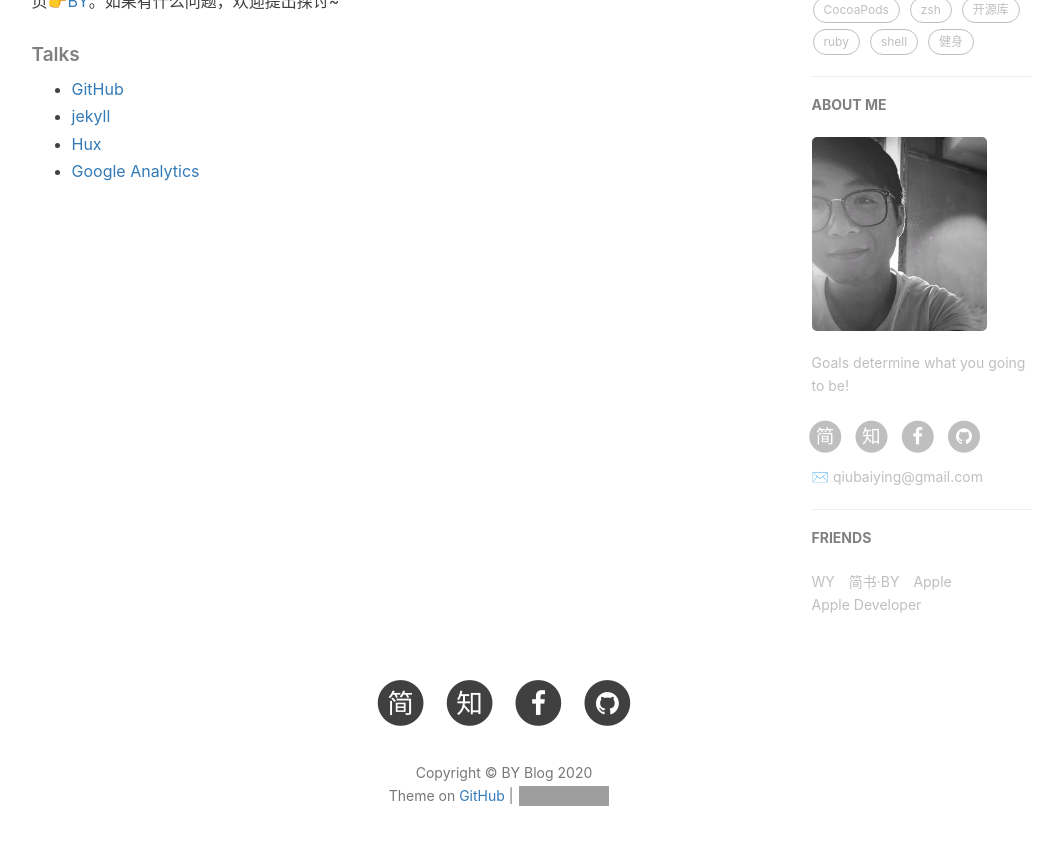
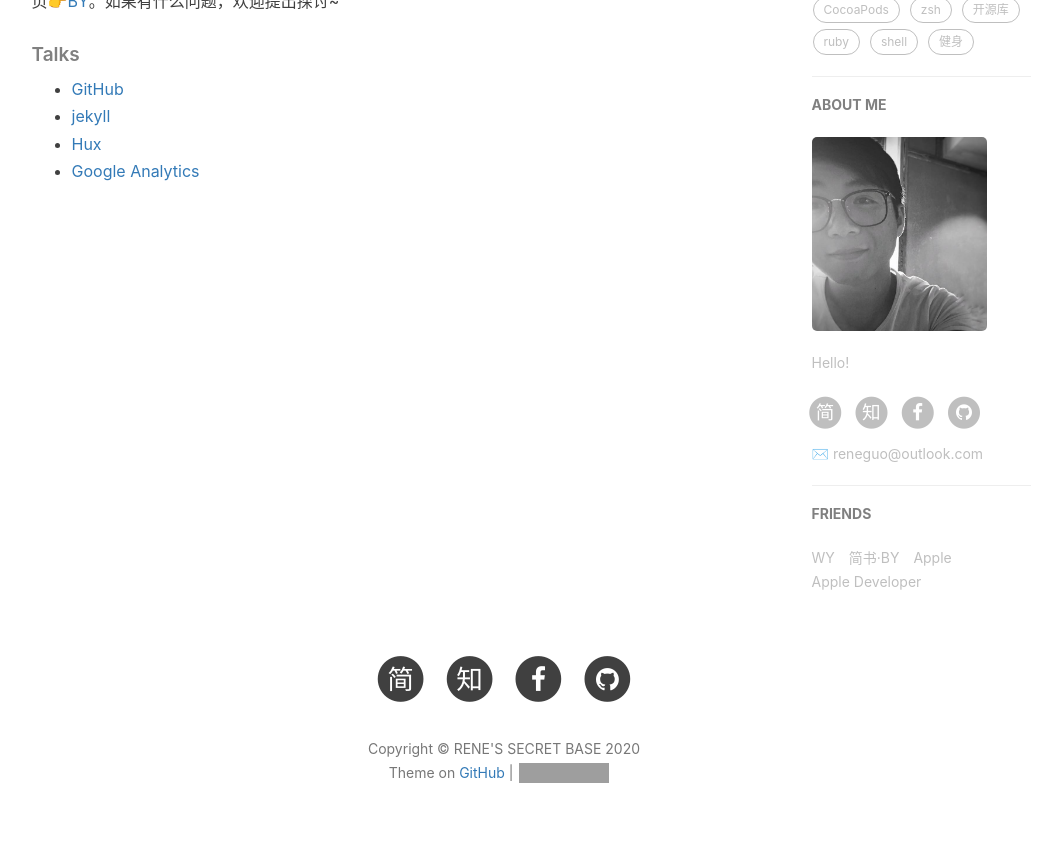
Before and after one commit to ReneGuo/ReneGuo.github.io, a Jekyll site: the page built from about.html, in a window 1280 px wide and 900 px high, scrolled down 713 px. Shown: the top 845 px of the window, without its empty margins (136-1192 px from the left). Built offline with Jekyll 4.4.1, drawn with Linux system fonts in a browser that asks for light colours; nearby versions of some CDN libraries; comment, search, counter and statistics services are not loaded; some of the changed lines change nothing that is shown; some of the changed text lies outside the part shown; grey boxes are pictures that could not be loaded.

Commit message:
basic settings

```diff
--- a/_config.yml
+++ b/_config.yml
@@ -1,48 +1,38 @@
 # Site settings
-title: BY Blog
-SEOTitle: 柏荧的博客 | BY Blog
+title: RENE'S SECRET BASE
+SEOTitle: RENE's Blog
 header-img: img/post-bg-desk.jpg
-email: qiubaiying@gmail.com
-description: "Every failure is leading towards success."
-keyword: "BY, BY Blog, 柏荧的博客, qiubaiying, 邱柏荧, iOS, Apple, iPhone"
-url: "http://qiubaiying.github.io"          # your host, for absolute URL
-baseurl: ""      # for example, '/blog' if your blog hosted on 'host/blog'
-github_repo: "https://github.com/qiubaiying/qiubaiying.github.io.git" # you code repository
+email: reneguo@outlook.com
+description: "Anything about me"
+keyword: "RENE, Rene, Rene Guo, RENE Blog, GJX, 郭嘉轩"
+url: "http://reneguo.github.io" # your host, for absolute URL
+baseurl: "" # for example, '/blog' if your blog hosted on 'host/blog'
+github_repo: "https://github.com/ReneGuo/ReneGuo.github.io.git" # you code repository
 
 # Sidebar settings
-sidebar: true                           # whether or not using Sidebar.
-sidebar-about-description: "Goals determine what you going to be!"
-sidebar-avatar: /img/about-BY-gentle.jpg      # use absolute URL, seeing it's used in both `/` and `/about/`
-
-
+sidebar: true # whether or not using Sidebar.
+sidebar-about-description: "Hello!"
+sidebar-avatar: /img/about-BY-gentle.jpg # use absolute URL, seeing it's used in both `/` and `/about/`
 
 # SNS settings
 RSS: false
 # weibo_username:     qiubaiying
-zhihu_username:     qiubaiying
-github_username:    qiubaiying
-facebook_username:  baiying.qiu.7
-jianshu_username:   e71990ada2fd
+zhihu_username: qiubaiying
+github_username: qiubaiying
+facebook_username: baiying.qiu.7
+jianshu_username: e71990ada2fd
 #twitter_username:   qiubaiying
-
-
-
 
 # Build settings
 # from 2016, 'pygments' is unsupported on GitHub Pages. Use 'rouge' for highlighting instead.
 permalink: pretty
 paginate: 10
-exclude: ["less","node_modules","Gruntfile.js","package.json","README.md"]
-anchorjs: true                          # if you want to customize anchor. check out line:181 of `post.html`
-
-
+exclude: ["less", "node_modules", "Gruntfile.js", "package.json", "README.md"]
+anchorjs: true # if you want to customize anchor. check out line:181 of `post.html`
 
 # Gems
 # from PR#40, to support local preview for Jekyll 3.0
 gems: [jekyll-paginate]
-
-
-
 
 # Markdown settings
 # replace redcarpet to kramdown,
@@ -51,9 +41,7 @@ gems: [jekyll-paginate]
 markdown: kramdown
 highlighter: rouge
 kramdown:
-  input: GFM                            # use Github Flavored Markdown !important
-
-
+  input: GFM # use Github Flavored Markdown !important
 
 # 评论系统
 # Disqus（https://disqus.com/）
@@ -61,54 +49,37 @@ kramdown:
 
 # Gitalk
 gitalk:
-  enable: true    #是否开启Gitalk评论
-  clientID: f2c84e7629bb1446c1a4                            #生成的clientID
-  clientSecret: ca6d6139d1e1b8c43f8b2e19492ddcac8b322d0d    #生成的clientSecret
-  repo: qiubaiying.github.io    #仓库名称
-  owner: qiubaiying    #github用户名
+  enable: true #是否开启Gitalk评论
+  clientID: f2c84e7629bb1446c1a4 #生成的clientID
+  clientSecret: ca6d6139d1e1b8c43f8b2e19492ddcac8b322d0d #生成的clientSecret
+  repo: qiubaiying.github.io #仓库名称
+  owner: qiubaiying #github用户名
   admin: qiubaiying
   distractionFreeMode: true #是否启用类似FB的阴影遮罩
-
 
 # 统计
 
 # Analytics settings
 # Baidu Analytics
-ba_track_id: b50bf2b12b5338a1845e33832976fd68
+ba_track_id:
 
 # Google Analytics
-ga_track_id: 'UA-90855596-1'            # Format: UA-xxxxxx-xx
-ga_domain: qiubaiying.top               # 默认的是 auto, 这里我是自定义了的域名，你如果没有自己的域名，需要改成auto
-
-
-
-
+ga_track_id: "" # Format: UA-xxxxxx-xx
+ga_domain: auto # 默认的是 auto, 这里我是自定义了的域名，你如果没有自己的域名，需要改成auto
 
 # Featured Tags
-featured-tags: true                     # 是否使用首页标签
-featured-condition-size: 1              # 相同标签数量大于这个数，才会出现在首页
-
-
+featured-tags: true # 是否使用首页标签
+featured-condition-size: 1 # 相同标签数量大于这个数，才会出现在首页
 
 # Progressive Web Apps
 chrome-tab-theme-color: "#000000"
 service-worker: true
 
-
-
 # Friends
-friends: [
-    {
-        title: "WY",
-        href: "http://zhengwuyang.com"
-    },{
-        title: "简书·BY",
-        href: "http://www.jianshu.com/u/e71990ada2fd"
-    },{
-        title: "Apple",
-        href: "https://apple.com"
-    },{
-        title: "Apple Developer",
-        href: "https://developer.apple.com/"
-    }
-]
+friends:
+  [
+    { title: "WY", href: "http://zhengwuyang.com" },
+    { title: "简书·BY", href: "http://www.jianshu.com/u/e71990ada2fd" },
+    { title: "Apple", href: "https://apple.com" },
+    { title: "Apple Developer", href: "https://developer.apple.com/" },
+  ]
```
